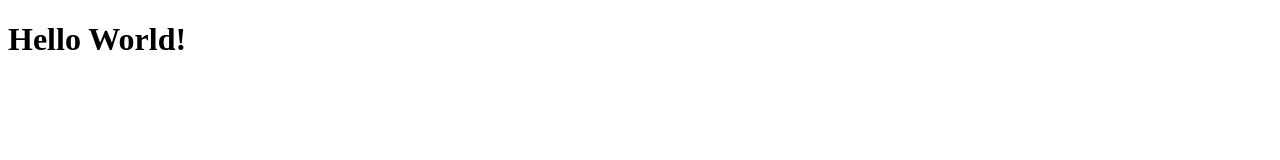
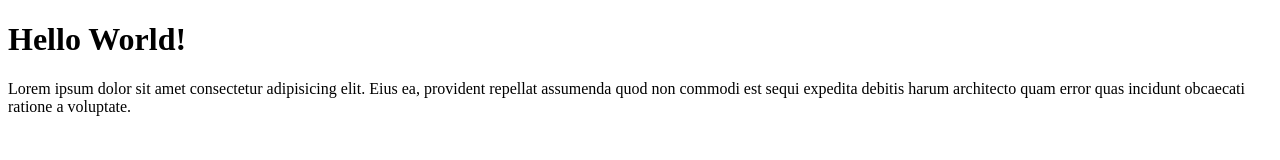
Before and after one commit to hetianopi23/wpu-git-test, a plain HTML site: page index.html in a window 1280 px wide. Drawn offline with Linux system fonts and the light colour scheme.

Commit message:
menambahkan paragraf

```diff
--- a/index.html
+++ b/index.html
@@ -8,6 +8,7 @@
 </head>
 <body>
     <h1>Hello World!</h1>
+    <p>Lorem ipsum dolor sit amet consectetur adipisicing elit. Eius ea, provident repellat assumenda quod non commodi est sequi expedita debitis harum architecto quam error quas incidunt obcaecati ratione a voluptate.</p>
 
 </body>
 </html>
```
